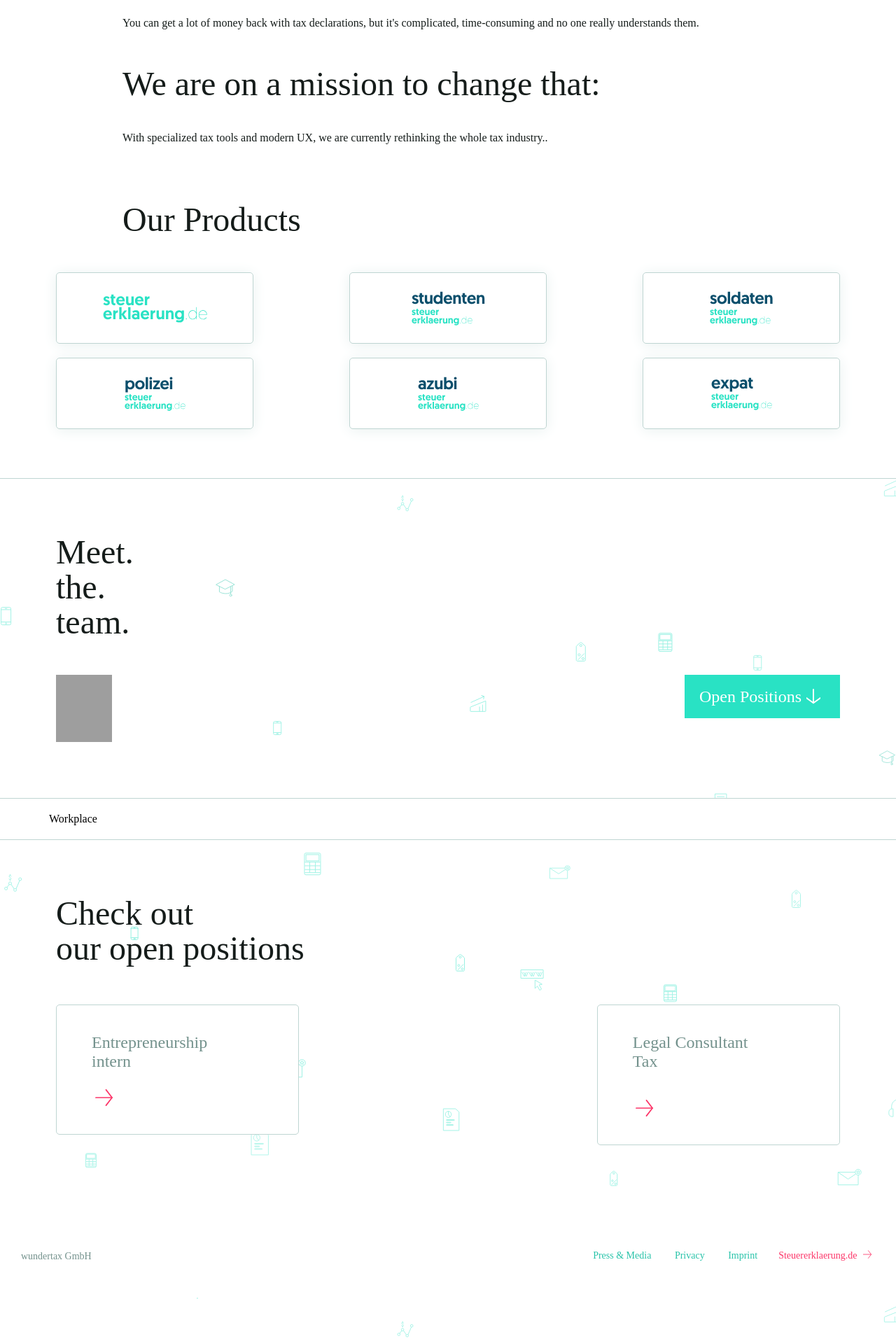
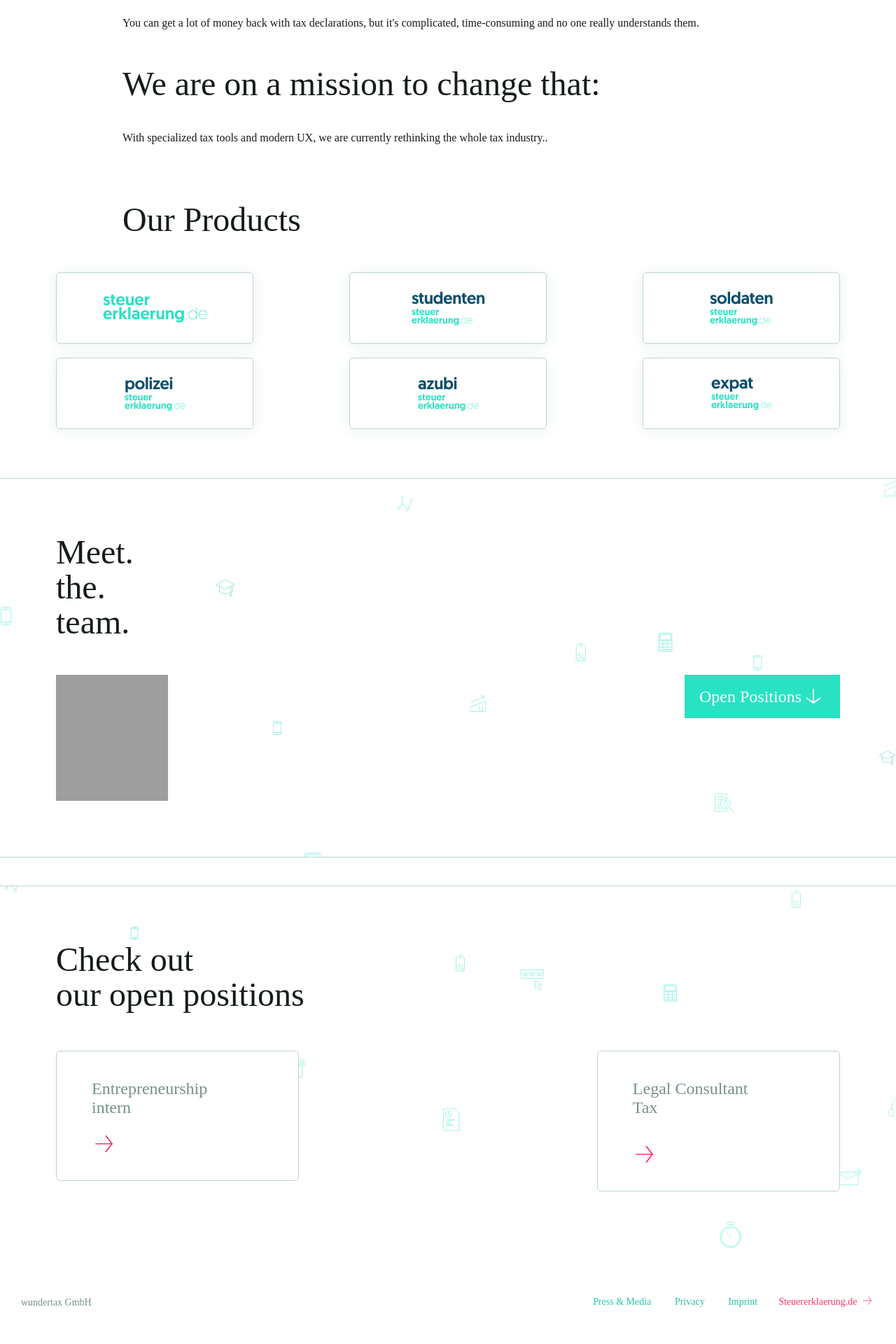
Before and after one commit to valentin-shvets/wundertax.github.io, a Jekyll site: the page built from index.md, in a window 1280 px wide. Shown: the part 744-2664 px from the top of the page at 70% size. Built offline with Jekyll 4.4.1, drawn with Linux system fonts in a browser that asks for light colours; some web fonts are replaced; grey boxes are pictures that could not be loaded.

Commit message:
Update styles for members on desktop. Add Workplace files

```diff
--- /dev/null
+++ b/_includes/home/workplace.html
@@ -0,0 +1,3 @@
+<div class="Workplace">
+
+</div>
--- a/_layouts/home.html
+++ b/_layouts/home.html
@@ -18,7 +18,7 @@
 
   <div class="Box">
     <div class="Container">
-      Workplace
+      {% include_relative _includes/home/workplace.html %}
     </div>
   </div>
 
--- a/_sass/components/Team.scss
+++ b/_sass/components/Team.scss
@@ -42,6 +42,18 @@
       }
     }
 
+    @media ($tablet) {
+      &-photo {
+        width: 160px;
+        height: 180px;
+      }
+
+      &-info {
+        justify-content: flex-end;
+        padding: 20px;
+      }
+    }
+
     &--join {
       flex-basis: 100%;
 
```
Also changed, not shown: _sass/components/Workplace.scss (added).
